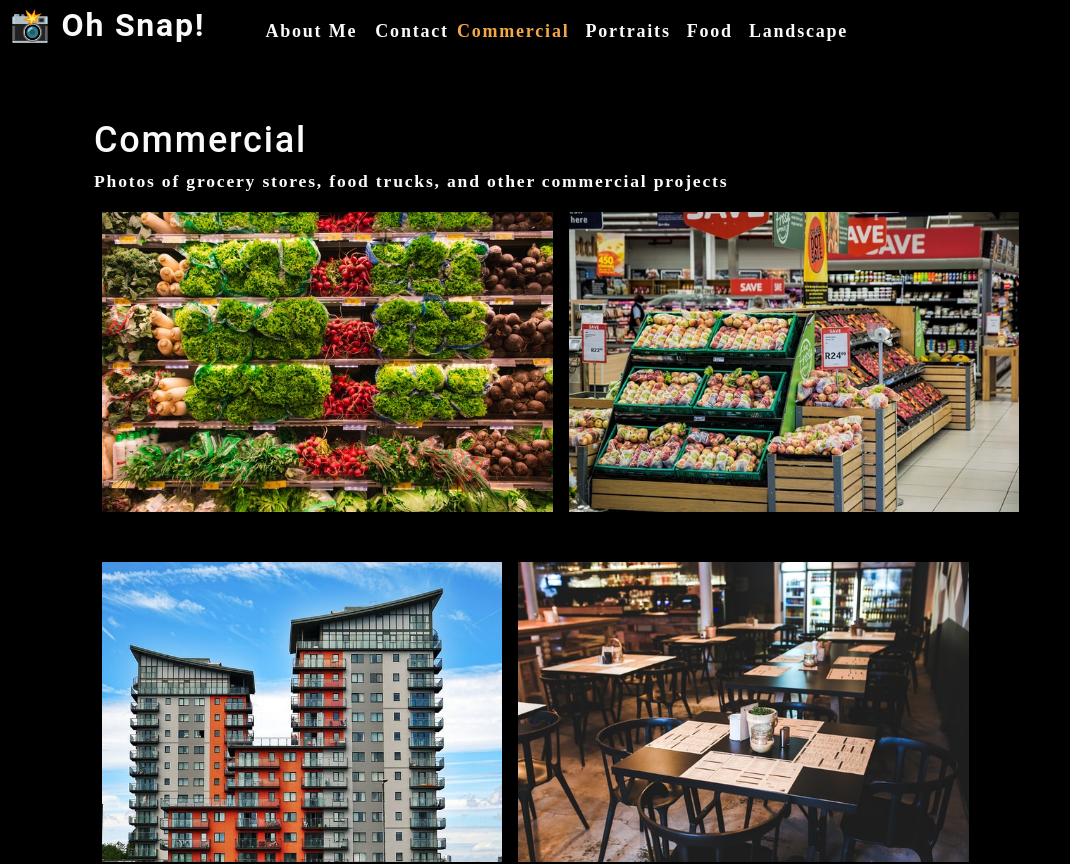
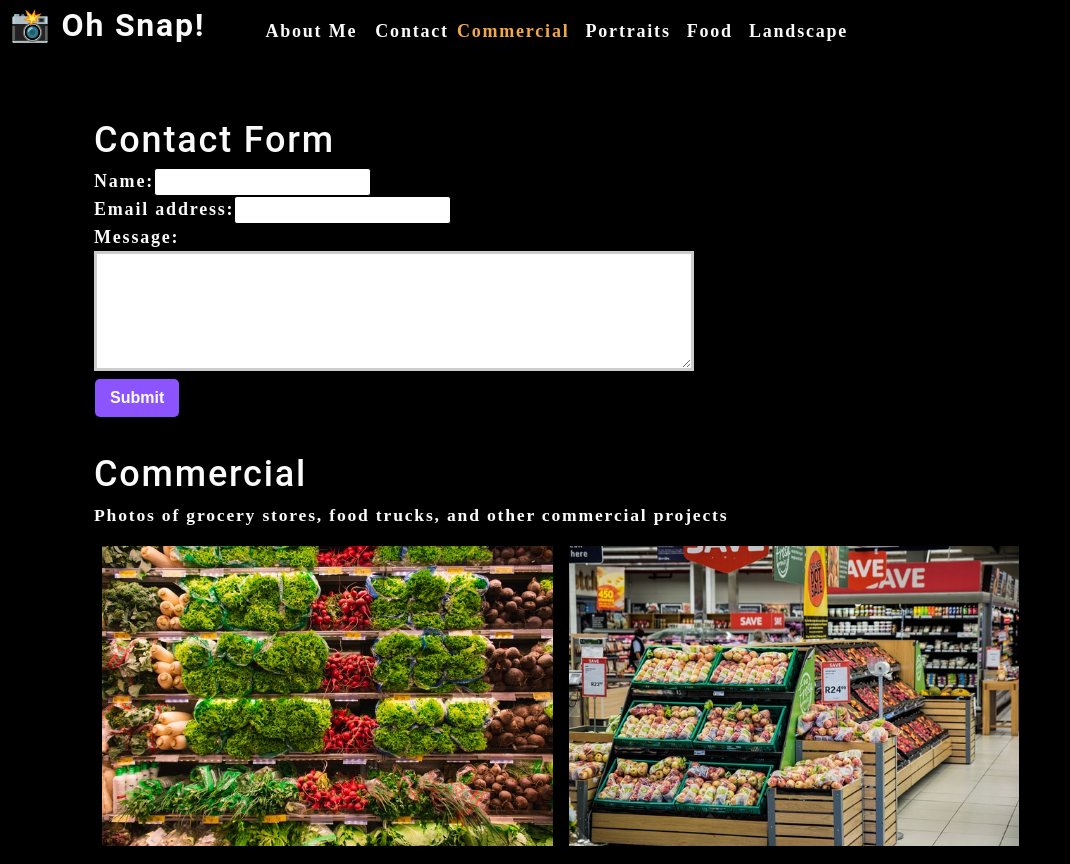
Before and after one commit to alexchristianson/photo-port, a React (Create React App) app: page / in a window 1280 px wide. Shown: the top 864 px of the page, without its empty margins (0-1070 px from the left). Built offline with nearby package versions, Linux system fonts and the light colour scheme.

Commit message:
updated contact form

```diff
--- a/src/App.js
+++ b/src/App.js
@@ -3,6 +3,7 @@ import './App.css';
 import Nav from './components/Nav';
 import About from './components/About';
 import Gallery from './components/Gallery';
+import ContactForm from './components/Contact';
 
 function App() {
   const [categories] = useState([
@@ -18,6 +19,7 @@ function App() {
     <div>
       <Nav categories={categories} setCurrentCategory={setCurrentCategory} currentCategory={currentCategory}></Nav>
       <main>
+        <ContactForm></ContactForm>
         <Gallery currentCategory={currentCategory}></Gallery>
         <About></About>
       </main>
--- a/src/components/Contact/index.js
+++ b/src/components/Contact/index.js
@@ -11,7 +11,7 @@ function ContactForm() {
                 </div>
                 <div>
                     <label htmlFor="email">Email address:</label>
-                    <input type="text" name="email" />
+                    <input type="email" name="email" />
                 </div>
                 <div>
                     <label htmlFor="message">Message:</label>
```
